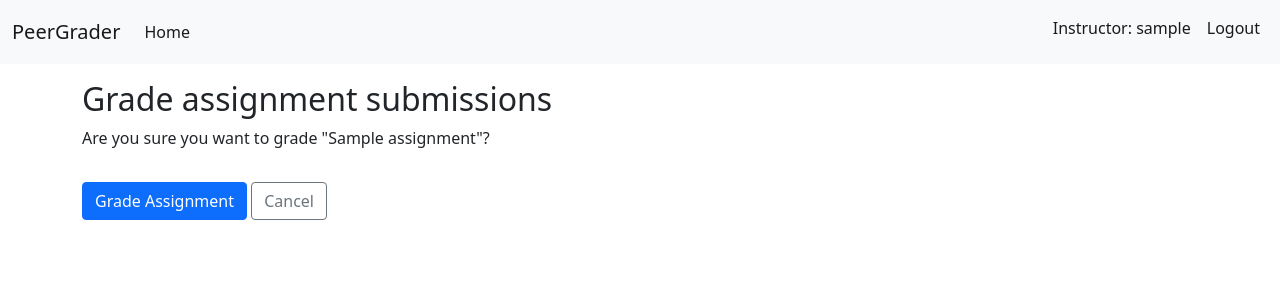
After one commit to andre-dom/PeerGrader, a Django app: a page that uses assignments/templates/assignments/grade_assignment.html in a window 1280 px wide. The commit adds this page. Shown: the top 300 px of the page. Run offline with Django 3.2, Linux system fonts and the light colour scheme; a user stored in the database is signed in; tables that the repository leaves empty hold one stand-in row (values such as "Sample post"); some libraries are stand-ins or nearby versions.

Commit message:
implement auto grading assignments

```diff
--- a/assignments/models.py
+++ b/assignments/models.py
@@ -79,7 +79,7 @@ class Assignment(models.Model):
 
                 graded_assignment_submission = GradedAssignmentSubmission.objects.create(assignment_submission=assignment_submission, grader=student, assignment=self, index=len(student.peer_reviews.all())+1)
                 for question_submission in assignment_submission.question_submissions.all():
-                    GradedQuestionSubmission.objects.create(GradedAssignmentSubmission=graded_assignment_submission, QuestionSubmission=question_submission)
+                    GradedQuestionSubmission.objects.create(GradedAssignmentSubmission=graded_assignment_submission, question_submission=question_submission)
 
     def can_graded(self):
         return True
@@ -89,9 +89,10 @@ class Assignment(models.Model):
         for assignment_submission in self.assignment_submissions.filter(is_submitted=True):
             for question_submission in assignment_submission.question_submissions.all():
                 i = 0
-                for graded_question_submission in assignment_submission.graded_question_submissions.all():
+                for graded_question_submission in question_submission.graded_question_submissions.all():
                     i += graded_question_submission.points
-                question_submission.points = i/len(assignment_submission.graded_question_submissions.all())
+                question_submission.points = i/len(question_submission.graded_question_submissions.all())
+                question_submission.save()
 
     def __str__(self):
         return self.name
@@ -119,9 +120,14 @@ class AssignmentSubmission(models.Model):
                                 on_delete=models.CASCADE,
                                 limit_choices_to={'is_instructor': False}, )
     assignment = models.ForeignKey('Assignment', related_name='assignment_submissions', on_delete=models.CASCADE, )
-    score = models.IntegerField(default=-1, )
     is_submitted = models.BooleanField(default=False)
     submitted_at = models.DateTimeField(default=None, null=True)
+
+    def getScore(self):
+        t = 0
+        for q in self.question_submissions.all():
+            t += q.points
+        return t
 
     def __str__(self):
         return self.assignment.course.name + ", " + self.assignment.name + ": " + self.student.username
--- /dev/null
+++ b/assignments/templates/assignments/grade_assignment.html
@@ -0,0 +1,22 @@
+{% extends 'base.html' %}
+{% load crispy_forms_tags %}
+
+{% block content %}
+    {% if assignment.can_graded %}
+        <h2>Grade assignment submissions</h2>
+        <form method="post">
+            {% csrf_token %}
+            <p>Are you sure you want to grade "{{ object }}"?</p>
+            <button type="submit" value="Confirm" class="btn btn-primary mt-3">Grade Assignment</button>
+            <a class="btn btn-outline-secondary mt-3"
+               href="{% url 'courses:view_course' object.course.slug %}">Cancel</a>
+        </form>
+    {% else %}
+        <h2>Before grading submissions:</h2>
+        <ul>
+            <li>NA</li>
+        </ul>
+        <a class="btn btn-outline-primary mt-3"
+           href="{% url 'courses:view_course' object.course.slug %}">← Back</a>
+    {% endif %}
+{% endblock %}
--- a/assignments/urls.py
+++ b/assignments/urls.py
@@ -9,6 +9,7 @@ urlpatterns = [
     path('<slug:slug>/deleteassignment/', assignments.views.assignment_delete_view, name='delete_assignment'),
     path('<slug:slug>/publishassignment/', assignments.views.assignment_publish_view, name='publish_assignment'),
     path('<slug:slug>/close_assignment/', assignments.views.assignment_close_view, name='close_assignment'),
+    path('<slug:slug>/grade_assignment/', assignments.views.assignment_grade_view, name='grade_assignment'),
     path('<slug:slug>/edit_assignment/', assignments.views.assignment_edit_view, name='edit_assignment'),
     path('<slug:assignment_slug>/newquestion/', assignments.views.question_create_view, name='create_question'),
     path('<slug:assignment_slug>/editquestion/<int:index>', assignments.views.question_edit_view, name='edit_question'),
--- a/assignments/views.py
+++ b/assignments/views.py
@@ -172,6 +172,31 @@ class CloseAssignment(UpdateView):
         assignment = Assignment.objects.get(slug=self.kwargs['slug'])
         return reverse_lazy('courses:view_course', kwargs={'slug': assignment.course.slug})
 
+class GradeAssignment(UpdateView):
+    model = Assignment
+    template_name = 'assignments/grade_assignment.html'
+    fields = ()
+    slug_url_kwarg = 'slug'
+    slug_field = 'slug'
+
+    def form_valid(self, form):
+        if form.instance.can_graded():
+            form.instance.to_state_graded()
+        return super(GradeAssignment, self).form_valid(form)
+
+    def dispatch(self, request, *args, **kwargs):
+        # validate user
+        assignment = Assignment.objects.get(slug=self.kwargs['slug'])
+        course = assignment.course
+        user = request.user
+        if not (course.instructor == user):
+            return redirect('/')
+        else:
+            return super(GradeAssignment, self).dispatch(request, *args, **kwargs)
+
+    def get_success_url(self, **kwargs):
+        assignment = Assignment.objects.get(slug=self.kwargs['slug'])
+        return reverse_lazy('courses:view_course', kwargs={'slug': assignment.course.slug})
 
 class CreateQuestion(CreateView):
     model = Question
@@ -434,6 +459,7 @@ assignment_delete_view = login_required(DeleteAssignment.as_view())
 assignment_publish_view = login_required(PublishAssignment.as_view())
 assignment_edit_view = login_required(EditAssignment.as_view())
 assignment_close_view = login_required(CloseAssignment.as_view())
+assignment_grade_view = login_required(GradeAssignment.as_view())
 
 question_edit_view = login_required(EditQuestion.as_view())
 question_create_view = login_required(CreateQuestion.as_view())
--- a/courses/templates/courses/instructorcourseview.html
+++ b/courses/templates/courses/instructorcourseview.html
@@ -31,8 +31,11 @@
                                class="btn btn-outline-primary">Edit</a>
                             <a href="{% url 'assignments:delete_assignment' Assignment.slug %}" class="btn btn-danger">Delete</a>
                         {% elif Assignment.state == "closed" %}
-                            <p>Assignment is closed</p>
+{#                            <p>Assignment is closed</p>#}
                             <a href="{% url 'assignments:delete_assignment' Assignment.slug %}" class="btn btn-danger">Delete</a>
+                            <a href="{% url 'assignments:grade_assignment' Assignment.slug %}"class="btn btn-outline-primary">Grade Assignment</a>
+                        {% elif Assignment.state == "graded" %}
+                            <p>grading complete</p>
                         {% endif %}
                         <a href="{% url 'assignments:view_assignment' Assignment.slug %}"
                            class="btn btn-primary">View</a>
```
Also changed, not shown: assignments/migrations/0018_auto_20211112_1932.py (added).
